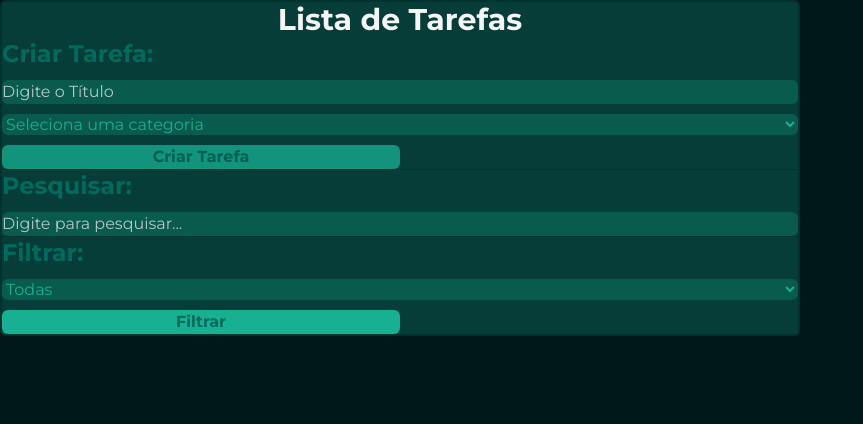
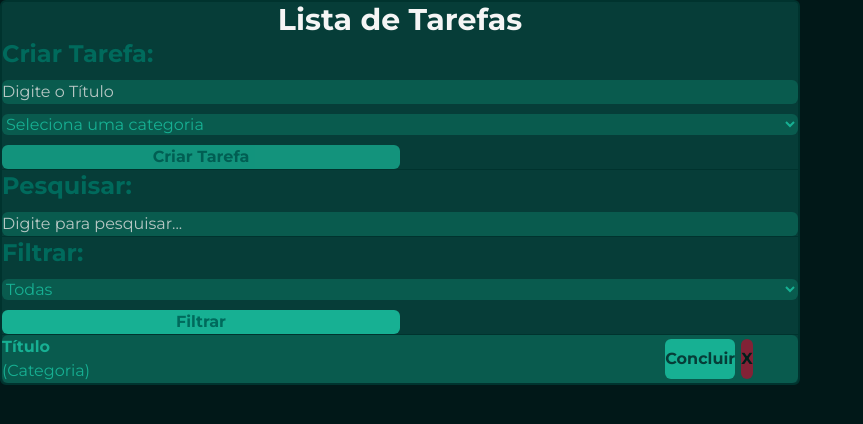
Before and after one commit to FerdiCayet/Taskly, a React (Vite) app: page / in a window 1280 px wide. Shown: the top 424 px of the page, without its empty margins (0-863 px from the left). Built offline with nearby package versions, Linux system fonts and the light colour scheme; a web font is replaced by a local one.

Commit message:
feat: adiciona componente ToDoLists e atualiza integração no App

```diff
--- a/src/App.tsx
+++ b/src/App.tsx
@@ -1,6 +1,7 @@
 import CreateToDo from './components/CreateToDo';
 import FilterTasks from './components/FilterTasks';
 import SearchTasks from './components/SearchTasks';
+import { ToDoLists } from './components/ToDoLists';
 
 export default function App() {
     return (
@@ -11,6 +12,8 @@ export default function App() {
             <SearchTasks />
             <hr className="h-px border-0 bg-(--dark-green)"></hr>
             <FilterTasks />
+            <hr className="h-px border-0 bg-(--dark-green)"></hr>
+            <ToDoLists />
         </div>
     );
 }
--- /dev/null
+++ b/src/components/ToDoLists.tsx
@@ -0,0 +1,35 @@
+import { useState } from 'react';
+
+export function ToDoLists() {
+    const [btnCompleted, selectedCompleted] = useState<boolean>(false);
+
+    return (
+        <div className="flex flex-col gap-2.5 relative m-5">
+            <div className="p-2 bg-(--forest) placeholder:text-(--stone) text-(--anti-flash-white) rounded-md focus:outline-2 outline-offset-2 outline-(--bangladesh-green) transition-all /*delay-150*/ duration-200 ease">
+                <div className="flex flex-row justify-between w-full">
+                    <div className="w-full text-(--frog)">
+                        <b>Título</b>
+                        <p>(Categoria)</p>
+                    </div>
+                    <div className="flex flex-row items-center gap-1.5 w-1/5 p-1">
+                        <button
+                            className="h-10 bg-(--frog) hover:bg-(--mountain-meadow) transition text-[#063d38] font-bold bonderad rounded-md p-2 cursor-pointer disabled:cursor-no-drop disabled:opacity-75"
+                            type="button"
+                            onClick={() => selectedCompleted(!btnCompleted)}
+                        >
+                            {btnCompleted ? 'Reabrir' : 'Concluir'}
+                        </button>
+
+                        <button
+                            className="h-10 bg-[#822236] hover:bg-[#5b1724] transition text-(--rich-black) font-bold bonderad rounded-md p-2 cursor-pointer disabled:cursor-no-drop disabled:opacity-75"
+                            type="button"
+                            // onClick={}
+                        >
+                            X
+                        </button>
+                    </div>
+                </div>
+            </div>
+        </div>
+    );
+}
```
